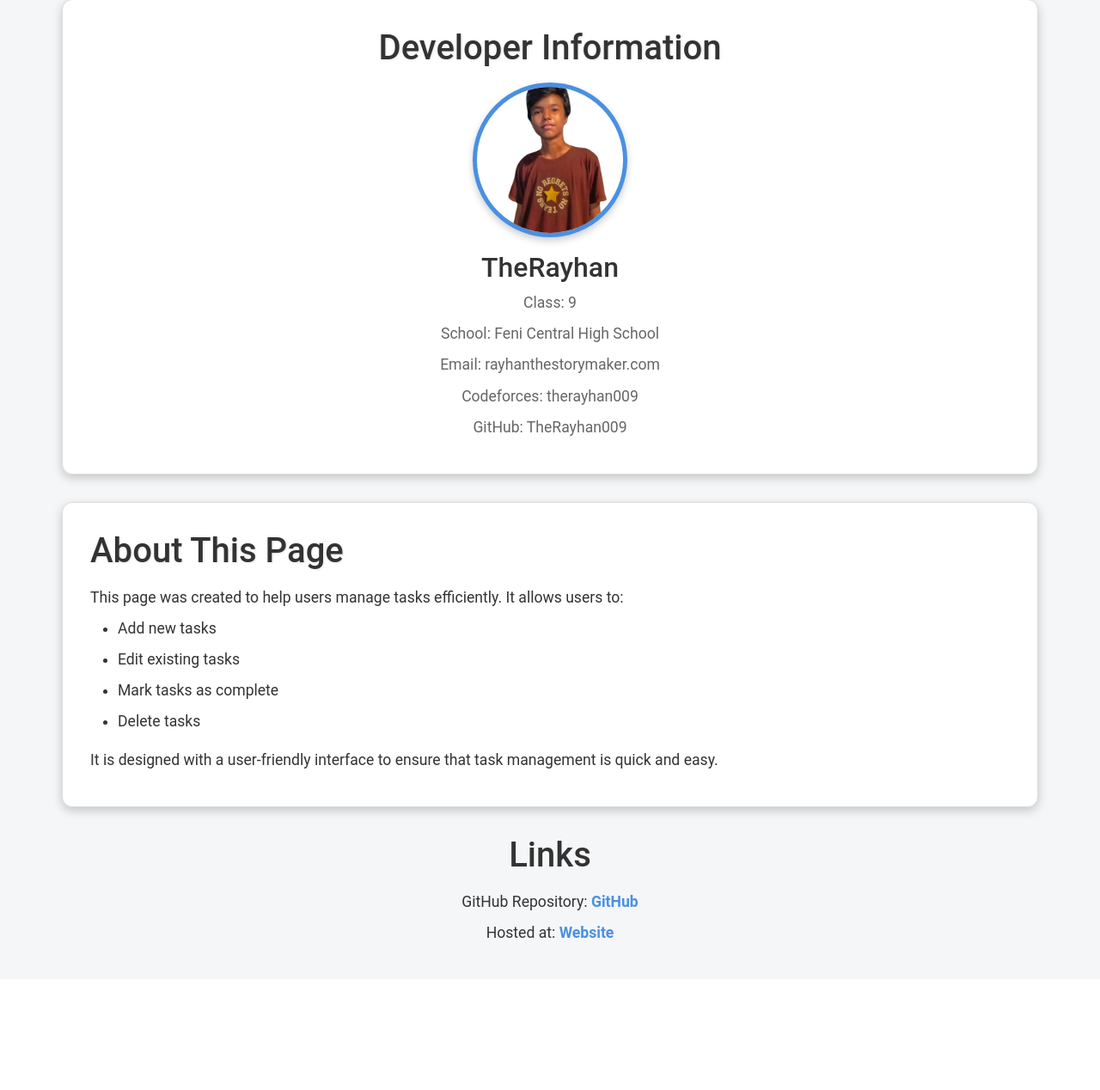
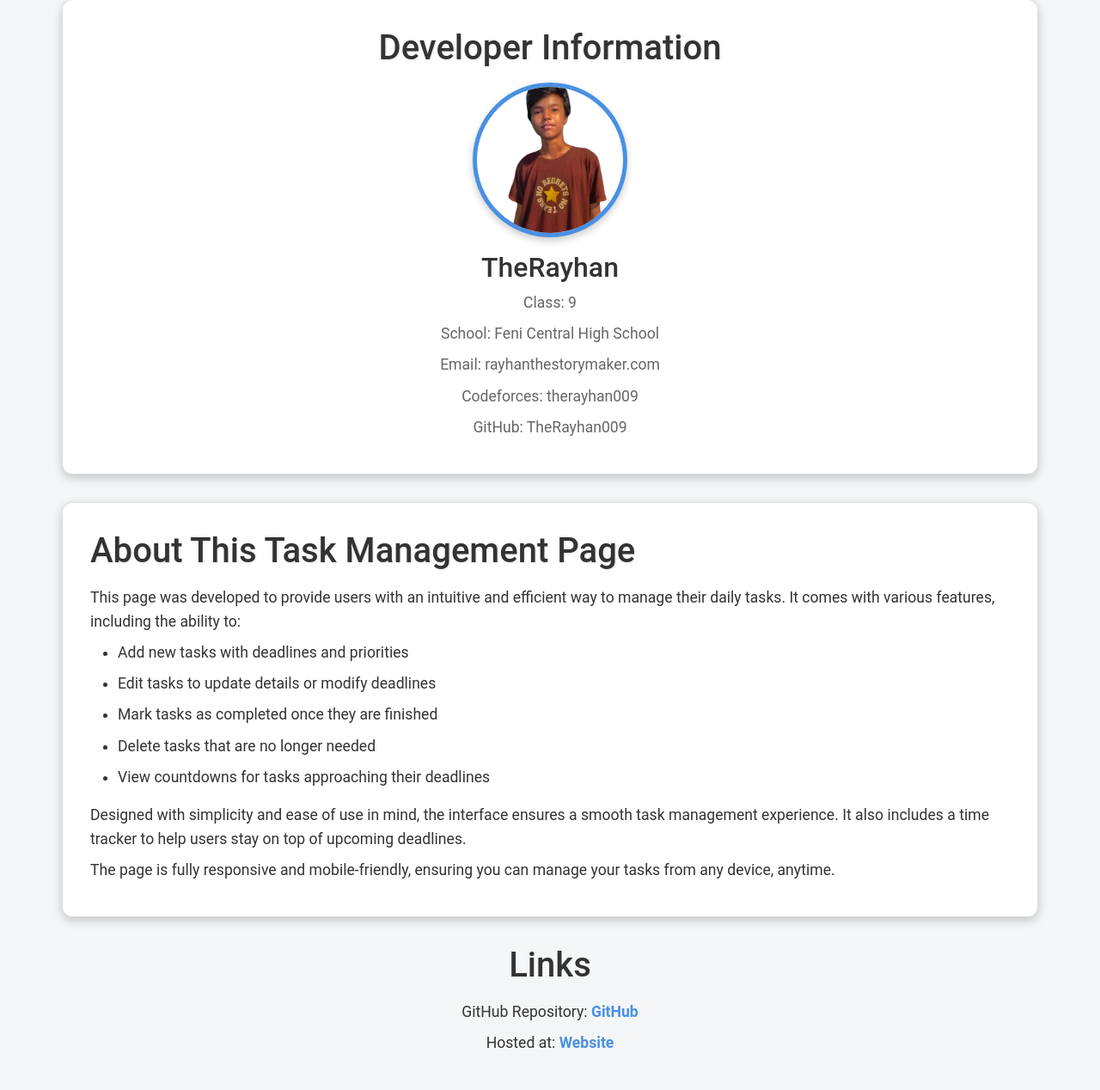
Before and after one commit to TheRayhan009/To-Do-List-Application-by-rayhan-in-django, a Django app: page /about/ in a window 1280 px wide. Shown: the part 195-1463 px from the top of the page at 86% size. Before the commit the page ends 1286 px from the top, so only its background shows below. Run offline with Django 5.2, Linux system fonts and the light colour scheme; some libraries are stand-ins or nearby versions.

Commit message:
about page!

```diff
--- a/templates/about.html
+++ b/templates/about.html
@@ -32,15 +32,17 @@
         </section>
 
         <section class="page-details">
-            <h2>About This Page</h2>
-            <p>This page was created to help users manage tasks efficiently. It allows users to:</p>
+            <h2>About This Task Management Page</h2>
+            <p>This page was developed to provide users with an intuitive and efficient way to manage their daily tasks. It comes with various features, including the ability to:</p>
             <ul>
-                <li>Add new tasks</li>
-                <li>Edit existing tasks</li>
-                <li>Mark tasks as complete</li>
-                <li>Delete tasks</li>
+                <li>Add new tasks with deadlines and priorities</li>
+                <li>Edit tasks to update details or modify deadlines</li>
+                <li>Mark tasks as completed once they are finished</li>
+                <li>Delete tasks that are no longer needed</li>
+                <li>View countdowns for tasks approaching their deadlines</li>
             </ul>
-            <p>It is designed with a user-friendly interface to ensure that task management is quick and easy.</p>
+            <p>Designed with simplicity and ease of use in mind, the interface ensures a smooth task management experience. It also includes a time tracker to help users stay on top of upcoming deadlines.</p>
+            <p>The page is fully responsive and mobile-friendly, ensuring you can manage your tasks from any device, anytime.</p>
         </section>
 
         <section class="links">
```
Also changed, not shown: templates/home.html (+4 -4 lines), db.sqlite3.
